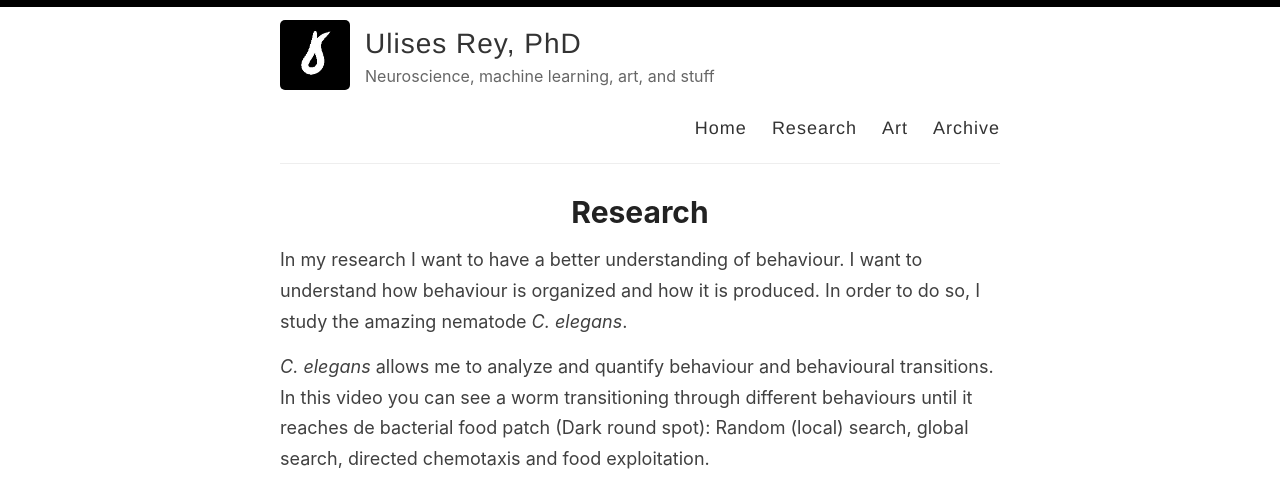
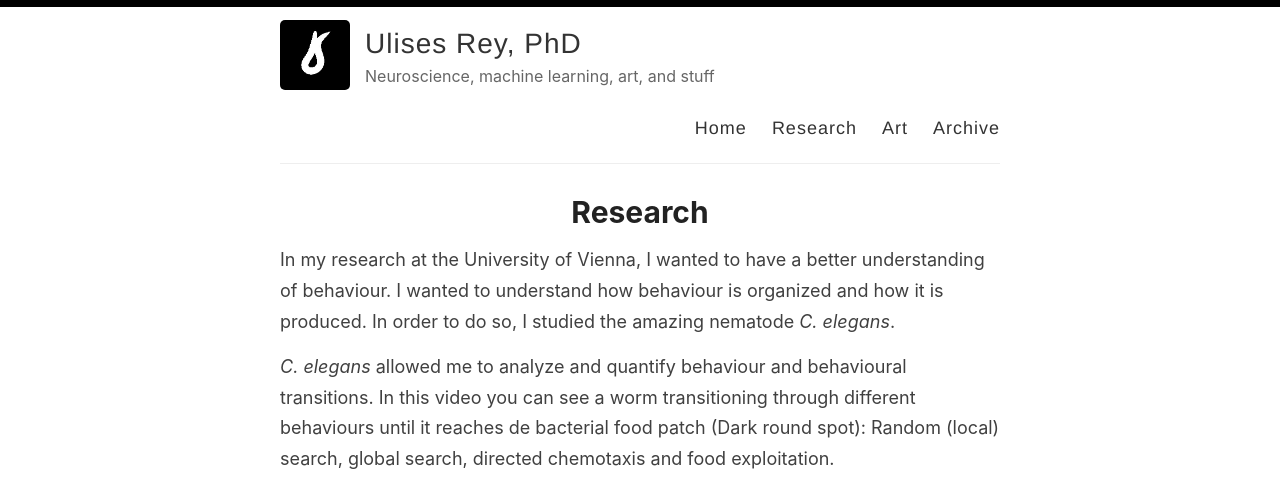
Before and after one commit to ulisesrey/ulisesrey.github.io, a Jekyll site: the page built from _pages/research.md, in a window 1280 px wide and 1400 px high. Shown: the top 490 px of the window. Built offline with Jekyll 4.4.1, drawn with Linux system fonts in a browser that asks for light colours; some of the changed text lies outside the part shown; grey boxes are pictures that could not be loaded.

Commit message:
changed research page to past tense

```diff
--- a/_pages/research.md
+++ b/_pages/research.md
@@ -4,21 +4,21 @@ title: Research
 permalink: /research/
 ---
 
-In my research I want to have a better understanding of behaviour. I want to understand how behaviour is organized and how it is produced. In order to do so, I study the amazing nematode *C. elegans*.
+In my research at the University of Vienna, I wanted to have a better understanding of behaviour. I wanted to understand how behaviour is organized and how it is produced. In order to do so, I studied the amazing nematode *C. elegans*.
 
-*C. elegans* allows me to analyze and quantify behaviour and behavioural transitions. In this video you can see a worm transitioning through different behaviours until it reaches de bacterial food patch (Dark round spot):
+*C. elegans* allowed me to analyze and quantify behaviour and behavioural transitions. In this video you can see a worm transitioning through different behaviours until it reaches de bacterial food patch (Dark round spot):
 Random (local) search, global search, directed chemotaxis and food exploitation.
 <iframe width="560" height="315" src="https://www.youtube.com/embed/cQ4g8hVPx1k" title="C. elegans chemotaxis" frameborder="0" allow="accelerometer; autoplay; clipboard-write; encrypted-media; gyroscope; picture-in-picture" allowfullscreen></iframe>
 
 
 
-I can record what the worms do at a very high resolution, like in this video of a worm laying twin eggs:
+I could record what the worms do at a very high resolution, like in this video of a worm laying twin eggs:
 <iframe width="560" height="315" src="https://www.youtube.com/embed/B11165THV58" title="C. elegans laying eggs" frameborder="0" allow="accelerometer; autoplay; clipboard-write; encrypted-media; gyroscope; picture-in-picture" allowfullscreen></iframe>
 
-And I can also record the activity of their whole central nervous system at a single neuron resolution (!) while the worms are freely moving. See this video as an example:
+And I could also record the activity of their whole central nervous system at a single neuron resolution (!) while the worms were freely moving. See this video as an example:
 <iframe width="560" height="315" src="https://www.youtube.com/embed/IS-mZFEVZ5I" title="C. elegans Whole Brain Freely Moving Recording" frameborder="0" allow="accelerometer; autoplay; clipboard-write; encrypted-media; gyroscope; picture-in-picture" allowfullscreen></iframe>
 
-By combining these two datasets: high resolution behavioural recordings and whole brain recordings I hope to understand better how brain activity drives behaviour, and how behaviour affects brain activity.
+By combining these two datasets: high resolution behavioural recordings and whole brain recordings we can understand better how brain activity drives behaviour, and how behaviour affects brain activity.
 
 ### Some facts about *C. elegans*:
 
```
